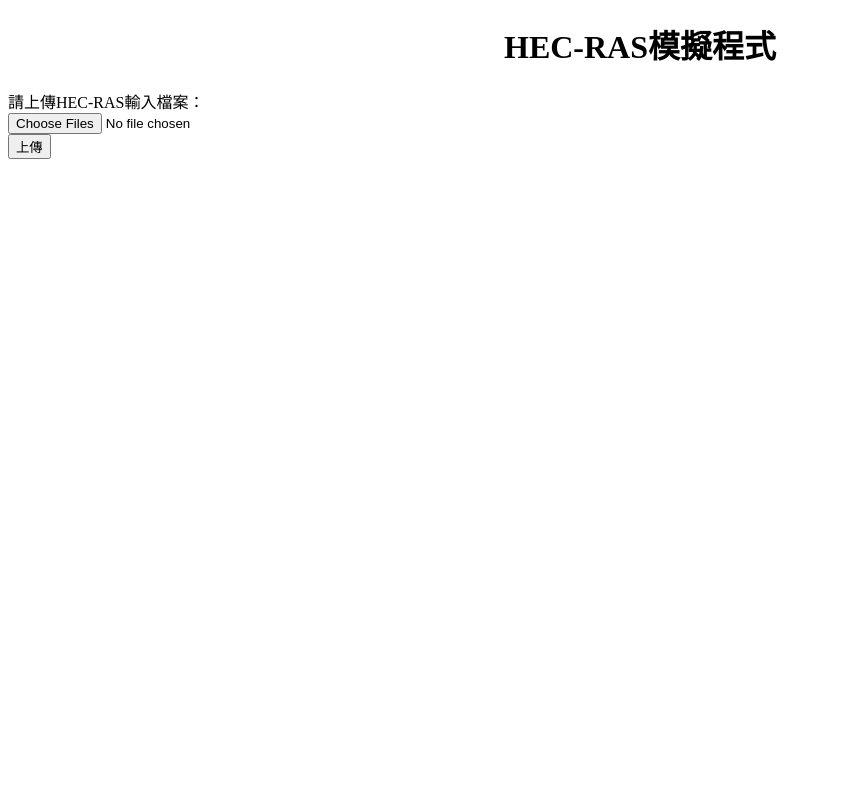
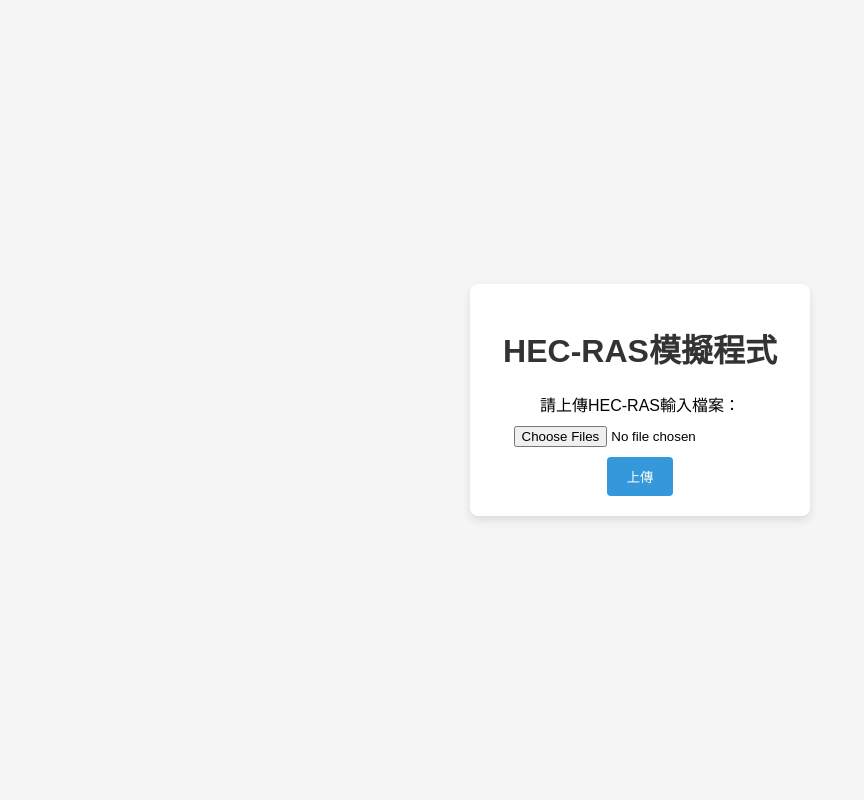
Before and after one commit to CYCEHIRG/pydsstools-master, a Django app: page /upload/ in a window 1280 px wide. Shown: the whole page, without its empty margins (0-864 px from the left). Run offline with Django 4.2, Linux system fonts and the light colour scheme; parts of the project's set-up code (start-up, migrations or seed data) failed here and were passed over.

Commit message:
Update upload.html

```diff
--- a/WEBAPP/templates/upload.html
+++ b/WEBAPP/templates/upload.html
@@ -2,9 +2,50 @@
 <html lang="en">
 <head>
     <meta charset="UTF-8">
-    <title>上傳HEC-RAS輸入儅</title>
+    <title>上傳HEC-RAS輸入檔</title>
     <style>
-        h1 {text-align: center;}
+        body {
+            font-family: 'Arial', sans-serif;
+            background-color: #f5f5f5;
+            margin: 0;
+            padding: 0;
+            display: flex;
+            flex-direction: column;
+            align-items: center;
+            justify-content: center;
+            height: 100vh;
+        }
+
+        h1 {
+            color: #333;
+            text-align: center;
+        }
+
+        form {
+            background-color: #fff;
+            padding: 20px;
+            border-radius: 8px;
+            box-shadow: 0 4px 8px rgba(0, 0, 0, 0.1);
+            width: 300px;
+            text-align: center;
+        }
+
+        input[type="file"] {
+            margin: 10px 0;
+        }
+
+        input[type="submit"] {
+            background-color: #3498db;
+            color: #fff;
+            padding: 10px 20px;
+            border: none;
+            border-radius: 4px;
+            cursor: pointer;
+        }
+
+        input[type="submit"]:hover {
+            background-color: #2980b9;
+        }
     </style>
 </head>
 <body>
@@ -15,7 +56,5 @@
         <input type="file" name="files" multiple=""><br>
         <input type="submit" value="上傳">
     </form>
-
-
 </body>
 </html>
```
